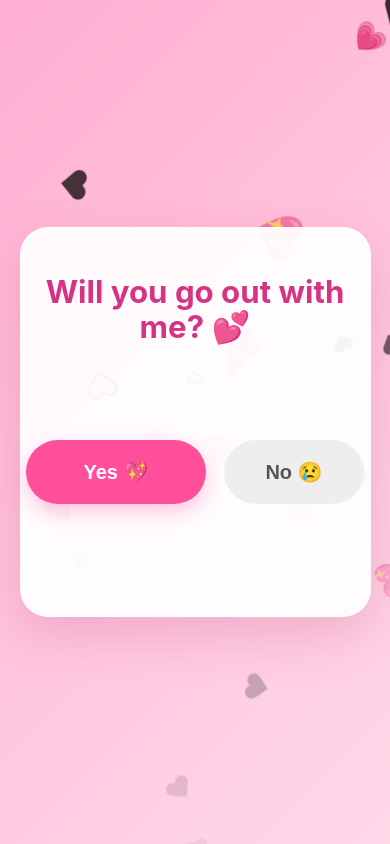
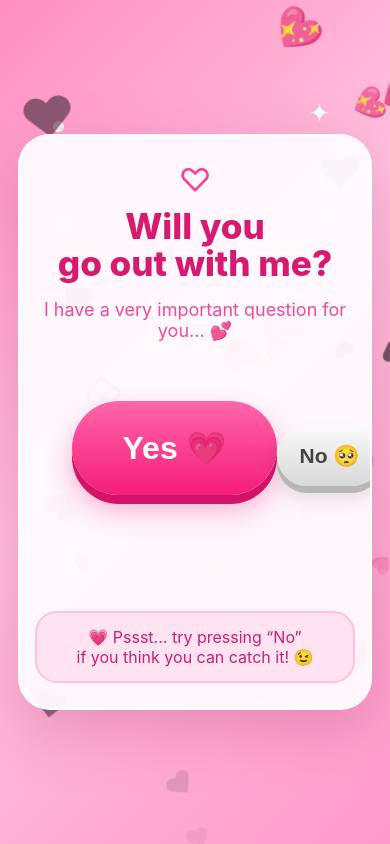
Before and after one commit to zeothak/Open-this, a plain HTML site: page index.html in a window 390 px wide. Drawn offline with Linux system fonts and the light colour scheme.

Commit message:
Update index.html

```diff
--- a/index.html
+++ b/index.html
@@ -1,156 +1,253 @@
-<!doctype html>
+<!DOCTYPE html>
 <html lang="en">
 <head>
 <meta charset="UTF-8">
-<meta name="viewport" content="width=device-width, initial-scale=1, viewport-fit=cover">
+<meta name="viewport" content="width=device-width, initial-scale=1.0, maximum-scale=1.0, user-scalable=no">
 <title>Will You Go Out With Me?</title>
 
 <style>
-*{box-sizing:border-box}
+* { box-sizing: border-box; }
 
-html,body{
-  margin:0;
-  width:100%;
-  height:100%;
-  overflow:hidden;
+html, body {
+    margin: 0;
+    width: 100%;
+    min-height: 100%;
+    overflow: hidden;
 }
 
-body{
-  background:linear-gradient(135deg,#ffafd2,#ffd8e8);
-  font-family:-apple-system,BlinkMacSystemFont,"Segoe UI",Arial,sans-serif;
-  display:flex;
-  align-items:center;
-  justify-content:center;
-  touch-action:manipulation;
+body {
+    min-height: 100svh;
+    font-family: -apple-system, BlinkMacSystemFont, "Segoe UI", Arial, sans-serif;
+    background:
+        radial-gradient(circle at 15% 15%, rgba(255,255,255,.8) 0 5px, transparent 6px),
+        radial-gradient(circle at 85% 25%, rgba(255,255,255,.65) 0 4px, transparent 5px),
+        linear-gradient(135deg, #ff8fc2, #ffc1dd 45%, #ff9acb);
+    display: flex;
+    justify-content: center;
+    align-items: center;
+    padding: 18px;
+    position: relative;
 }
 
-.card{
-  width:90vw;
-  max-width:520px;
-  min-height:390px;
-  padding:38px 20px;
-  border-radius:28px;
-  background:rgba(255,255,255,.94);
-  box-shadow:0 18px 50px rgba(180,55,110,.20);
-  text-align:center;
-  position:relative;
-  z-index:10;
+/* Background hearts */
+.bg-heart {
+    position: fixed;
+    pointer-events: none;
+    opacity: .45;
+    animation: floatHeart 5s ease-in-out infinite;
+    z-index: 0;
 }
 
-h1{
-  color:#d63384;
-  font-size:clamp(30px,8vw,48px);
-  margin:10px 0 32px;
-  line-height:1.12;
+@keyframes floatHeart {
+    0%,100% { transform: translateY(0) rotate(-8deg); }
+    50% { transform: translateY(-18px) rotate(8deg); }
 }
 
-.buttons{
-  width:100%;
-  min-height:190px;
-  display:flex;
-  flex-direction:row;
-  align-items:center;
-  justify-content:center;
-  gap:18px;
-  padding:10px 0;
+/* Main card */
+.card {
+    width: min(92vw, 560px);
+    min-height: 560px;
+    max-height: 92svh;
+    overflow: hidden;
+    background: rgba(255,250,253,.96);
+    border: 2px solid rgba(255,255,255,.85);
+    border-radius: 32px;
+    box-shadow: 0 20px 60px rgba(160, 35, 100, .25);
+    padding: 30px 22px;
+    text-align: center;
+    position: relative;
+    z-index: 2;
 }
 
-button{
-  flex:0 0 auto;
-  border:0;
-  border-radius:999px;
-  min-height:64px;
-  padding:14px 24px;
-  font-family:Arial,sans-serif;
-  font-size:20px;
-  font-weight:700;
-  -webkit-appearance:none;
-  appearance:none;
-  -webkit-tap-highlight-color:transparent;
-  touch-action:manipulation;
-  user-select:none;
-  cursor:pointer;
-  transition:
-    width .25s ease,
-    height .25s ease,
-    font-size .25s ease,
-    padding .25s ease;
+.question {
+    min-height: 100%;
 }
 
-#yes{
-  width:180px;
-  height:64px;
-  background:#ff4f9a;
-  color:white;
-  box-shadow:0 8px 20px rgba(255,79,154,.30);
+.small-heart {
+    color: #ff3d91;
+    font-size: 32px;
+    margin-bottom: 8px;
 }
 
-#no{
-  width:140px;
-  height:64px;
-  background:#eeeeee;
-  color:#555;
+h1 {
+    color: #d71970;
+    font-size: clamp(34px, 9vw, 58px);
+    line-height: 1.05;
+    margin: 8px auto 18px;
+    font-weight: 800;
 }
 
-/* After enough NO presses, put YES on its own row.
-   The gap is controlled by flex, so it never overlaps or jumps strangely. */
-.buttons.big{
-  flex-direction:column;
-  gap:14px;
+.subtitle {
+    color: #ee4c96;
+    font-size: 18px;
+    margin-bottom: 25px;
 }
 
-.buttons.big #yes{
-  width:min(88%,360px);
-  height:115px;
-  font-size:34px;
+/* Button area */
+.button-area {
+    height: 245px;
+    position: relative;
+    margin-top: 10px;
 }
 
-.buttons.big #no{
-  width:120px;
-  height:58px;
-  font-size:17px;
+/* YES */
+#yes {
+    position: absolute;
+    left: 50%;
+    top: 35px;
+    transform: translateX(-58%);
+    width: 230px;
+    height: 105px;
+    border: 0;
+    border-radius: 60px;
+    background: linear-gradient(#ff66aa, #f51d79);
+    color: white;
+    font-size: 36px;
+    font-weight: 800;
+    box-shadow:
+        0 9px 0 #d31367,
+        0 15px 28px rgba(235, 25, 115, .35);
+    z-index: 20;
+    -webkit-tap-highlight-color: transparent;
+    touch-action: manipulation;
 }
 
-.success{
-  display:none;
+#yes:active {
+    transform: translateX(-58%) translateY(5px);
+    box-shadow: 0 4px 0 #d31367, 0 8px 18px rgba(235,25,115,.3);
 }
 
-.big-heart{
-  font-size:78px;
-  line-height:1;
-  margin:15px 0;
-  animation:pulse 1s infinite alternate;
+/* NO */
+#no {
+    position: absolute;
+    left: calc(50% + 105px);
+    top: 60px;
+    width: 125px;
+    height: 68px;
+    border: 0;
+    border-radius: 45px;
+    background: linear-gradient(#fafafa, #d8d8d8);
+    color: #444;
+    font-size: 25px;
+    font-weight: 800;
+    box-shadow: 0 7px 0 #b7b7b7, 0 12px 20px rgba(0,0,0,.12);
+    z-index: 30;
+    -webkit-tap-highlight-color: transparent;
+    touch-action: manipulation;
+    transition: left .18s ease, top .18s ease, transform .18s ease;
 }
 
-.success p{
-  color:#b02a6b;
-  font-size:21px;
-  margin:0;
+/* Hint */
+.hint {
+    margin: 15px auto 0;
+    max-width: 430px;
+    padding: 14px 18px;
+    border-radius: 22px;
+    background: #ffe3f0;
+    border: 2px solid #ffc1dd;
+    color: #c92172;
+    font-size: 16px;
 }
 
-@keyframes pulse{
-  to{transform:scale(1.12)}
+/* Success */
+#success {
+    display: none;
 }
 
-.heart{
-  position:fixed;
-  top:-45px;
-  pointer-events:none;
-  z-index:1;
-  animation:fall linear forwards;
-  opacity:.85;
-  user-select:none;
+.success-heart {
+    font-size: 90px;
+    margin-top: 30px;
+    animation: pulse 1s ease-in-out infinite alternate;
 }
 
-@keyframes fall{
-  0%{
-    transform:translateY(-50px) rotate(0deg);
-    opacity:0;
+@keyframes pulse {
+    from { transform: scale(1); }
+    to { transform: scale(1.12); }
 }
-  10%{opacity:.9}
-  100%{
-    transform:translateY(110vh) rotate(360deg);
-    opacity:0;
+
+#success h1 {
+    margin-top: 10px;
+}
+
+#success p {
+    color: #c92172;
+    font-size: 22px;
+    font-weight: 600;
+}
+
+.best-day {
+    margin-top: 35px;
+    padding: 14px;
+    border-radius: 22px;
+    background: #ffe3f0;
+    color: #c92172;
+    font-size: 16px;
+}
+
+/* Falling hearts */
+.falling-heart {
+    position: fixed;
+    top: -50px;
+    pointer-events: none;
+    z-index: 1;
+    animation: fall linear forwards;
+}
+
+@keyframes fall {
+    0% {
+        transform: translateY(-50px) rotate(0deg);
+        opacity: 0;
+    }
+    10% {
+        opacity: .9;
+    }
+    100% {
+        transform: translateY(110svh) rotate(360deg);
+        opacity: 0;
+    }
+}
+
+/* Sparkles */
+.sparkle {
+    position: fixed;
+    color: white;
+    font-size: 20px;
+    pointer-events: none;
+    z-index: 1;
+    animation: sparkle 1.8s ease-in-out infinite;
+}
+
+@keyframes sparkle {
+    0%,100% { opacity: .2; transform: scale(.7); }
+    50% { opacity: 1; transform: scale(1.3); }
+}
+
+@media (max-width: 430px) {
+    .card {
+        min-height: 540px;
+        padding: 25px 15px;
+    }
+
+    .button-area {
+        height: 230px;
+    }
+
+    #yes {
+        width: 205px;
+        height: 94px;
+        font-size: 32px;
+        transform: translateX(-60%);
+    }
+
+    #yes:active {
+        transform: translateX(-60%) translateY(5px);
+    }
+
+    #no {
+        width: 105px;
+        height: 60px;
+        font-size: 21px;
+        left: calc(50% + 82px);
     }
 }
 </style>
@@ -158,109 +255,160 @@ button{
 
 <body>
 
+<!-- Decorative background -->
+<div class="bg-heart" style="left:5%;top:10%;font-size:55px;">♥</div>
+<div class="bg-heart" style="right:7%;top:18%;font-size:45px;animation-delay:1s;">♥</div>
+<div class="bg-heart" style="left:8%;bottom:12%;font-size:38px;animation-delay:2s;">♥</div>
+<div class="bg-heart" style="right:5%;bottom:15%;font-size:60px;animation-delay:3s;">♥</div>
+
+<div class="sparkle" style="left:14%;top:25%;">✦</div>
+<div class="sparkle" style="right:16%;top:12%;animation-delay:.5s;">✦</div>
+<div class="sparkle" style="left:20%;bottom:18%;animation-delay:1s;">✦</div>
+
 <div class="card">
 
     <div id="question">
-    <h1>Will you go out with me? 💕</h1>
+        <div class="small-heart">♡</div>
 
-    <div id="buttons" class="buttons">
-      <button id="yes" type="button">Yes 💖</button>
-      <button id="no" type="button">No 😢</button>
+        <h1>Will you<br>go out with me?</h1>
+
+        <div class="subtitle">I have a very important question for you... 💕</div>
+
+        <div class="button-area" id="buttonArea">
+            <button id="yes" type="button">Yes 💗</button>
+            <button id="no" type="button">No 🥺</button>
+        </div>
+
+        <div class="hint">
+            💗 Pssst... try pressing “No”<br>
+            if you think you can catch it! 😉
         </div>
     </div>
 
-  <div id="success" class="success">
-    <div class="big-heart">💗</div>
+    <div id="success">
+        <div class="success-heart">💗</div>
         <h1>Yay!!! 🥰</h1>
-    <p>I knew you would say yes! ❤️</p>
-    <p>Let's have dinner ❤️</p>
+        <p>I knew you would say yes!</p>
+
+        <div class="best-day">
+            💕 You just made my day the best day ever 💕
+        </div>
     </div>
 
 </div>
 
 <script>
-(function(){
+(function () {
+    const yes = document.getElementById("yes");
+    const no = document.getElementById("no");
+    const area = document.getElementById("buttonArea");
+    const question = document.getElementById("question");
+    const success = document.getElementById("success");
 
-  var yes = document.getElementById("yes");
-  var no = document.getElementById("no");
-  var buttons = document.getElementById("buttons");
-  var question = document.getElementById("question");
-  var success = document.getElementById("success");
+    let noCount = 0;
 
-  var noCount = 0;
+    function moveNo() {
+        const areaRect = area.getBoundingClientRect();
+        const noRect = no.getBoundingClientRect();
 
-  yes.addEventListener("click", function(){
+        const padding = 8;
+
+        // Keep the NO button completely inside the button area.
+        const maxX = Math.max(padding, areaRect.width - noRect.width - padding);
+        const maxY = Math.max(padding, areaRect.height - noRect.height - padding);
+
+        // Avoid putting NO directly over YES.
+        let x, y;
+        let tries = 0;
+
+        do {
+            x = padding + Math.random() * Math.max(1, maxX - padding);
+            y = padding + Math.random() * Math.max(1, maxY - padding);
+            tries++;
+
+            const yesRect = yes.getBoundingClientRect();
+
+            const candidate = {
+                left: areaRect.left + x,
+                right: areaRect.left + x + noRect.width,
+                top: areaRect.top + y,
+                bottom: areaRect.top + y + noRect.height
+            };
+
+            const overlaps =
+                candidate.right > yesRect.left - 12 &&
+                candidate.left < yesRect.right + 12 &&
+                candidate.bottom > yesRect.top - 12 &&
+                candidate.top < yesRect.bottom + 12;
+
+            if (!overlaps) break;
+
+        } while (tries < 30);
+
+        no.style.left = x + "px";
+        no.style.top = y + "px";
+
+        // Make YES bigger each time.
+        noCount++;
+
+        const yesWidth = Math.min(230 + noCount * 12, 330);
+        const yesHeight = Math.min(105 + noCount * 6, 145);
+        const yesFont = Math.min(36 + noCount * 2, 44);
+
+        yes.style.width = yesWidth + "px";
+        yes.style.height = yesHeight + "px";
+        yes.style.fontSize = yesFont + "px";
+
+        if (noCount >= 3) {
+            yes.textContent = "YES!!! 💖";
+        }
+    }
+
+    // Click/tap support for iPhone.
+    no.addEventListener("click", function (event) {
+        event.preventDefault();
+        moveNo();
+    });
+
+    // On desktop, also escape when the mouse gets close.
+    no.addEventListener("mouseenter", function () {
+        if (window.innerWidth > 600) {
+            moveNo();
+        }
+    });
+
+    yes.addEventListener("click", function () {
         question.style.display = "none";
         success.style.display = "block";
 
-    for(var i=0;i<25;i++){
-      setTimeout(createHeart, i*90);
+        // Celebration burst
+        for (let i = 0; i < 35; i++) {
+            setTimeout(createHeart, i * 80);
         }
     });
 
-  no.addEventListener("click", function(){
+    function createHeart() {
+        const heart = document.createElement("div");
+        heart.className = "falling-heart";
 
-    noCount++;
+        const symbols = ["♥", "♡", "❤", "💗", "💖", "💕", "💘"];
+        heart.textContent = symbols[Math.floor(Math.random() * symbols.length)];
 
-    /*
-      Keep the buttons in a FLEX layout.
-      This means the gap is always controlled by "gap: 18px"
-      instead of manually moving buttons with left/top/transform.
-    */
-
-    if(noCount < 5){
-
-      var width = 180 + noCount * 22;
-      var height = 64 + noCount * 8;
-      var font = 20 + noCount * 2;
-
-      yes.style.width = width + "px";
-      yes.style.height = height + "px";
-      yes.style.fontSize = font + "px";
-
-      no.style.width = Math.max(115,140 - noCount * 5) + "px";
-
-      if(noCount >= 3){
-        yes.textContent = "YES!!! 💖";
-      }
-
-    }else{
-
-      // Once YES gets large, move it above NO.
-      // The flex gap keeps a clean, predictable spacing.
-      buttons.classList.add("big");
-      yes.textContent = "YES!!! 💖";
-    }
-  });
-
-  function createHeart(){
-
-    var heart = document.createElement("div");
-    heart.className = "heart";
-
-    var symbols = ["♥","♡","❤","💗","💖","💕"];
-    heart.textContent = symbols[Math.floor(Math.random()*symbols.length)];
-
-    heart.style.left = (Math.random()*100) + "vw";
-    heart.style.fontSize = (18 + Math.random()*25) + "px";
-    heart.style.animationDuration = (4 + Math.random()*5) + "s";
+        heart.style.left = Math.random() * 100 + "vw";
+        heart.style.fontSize = (18 + Math.random() * 28) + "px";
+        heart.style.animationDuration = (4 + Math.random() * 5) + "s";
 
         document.body.appendChild(heart);
 
-    setTimeout(function(){
-      if(heart.parentNode){
-        heart.parentNode.removeChild(heart);
-      }
-    },10000);
+        setTimeout(() => heart.remove(), 10000);
     }
 
-  // Start falling hearts immediately.
-  for(var i=0;i<12;i++){
-    setTimeout(createHeart,i*180);
+    // Start hearts immediately.
+    for (let i = 0; i < 14; i++) {
+        setTimeout(createHeart, i * 160);
     }
 
-  setInterval(createHeart,450);
-
+    setInterval(createHeart, 500);
 })();
 </script>
 
```
Lines whose indentation alone changed are shown as unchanged.
